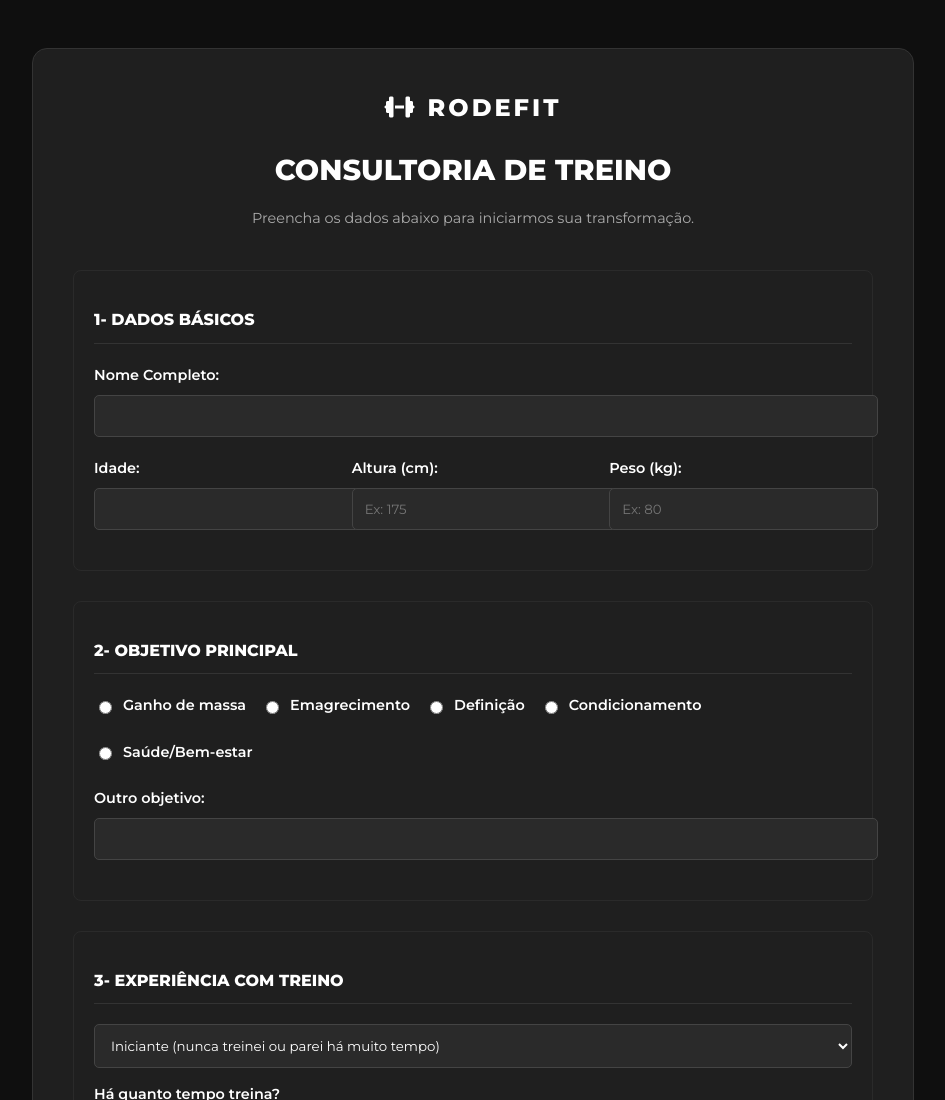
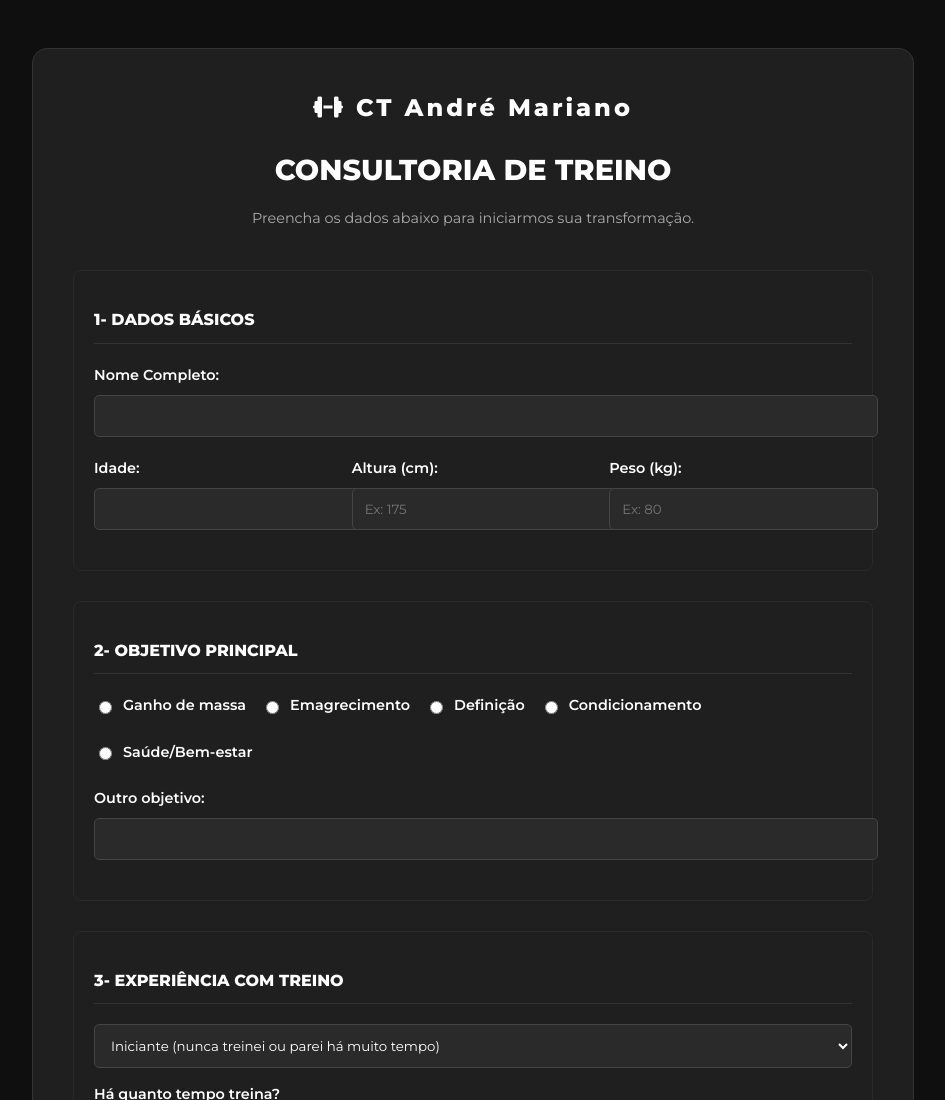
Before and after one commit to robertoseifert/rodefit, a plain HTML site: page questionario.html in a window 1280 px wide. Shown: the top 1100 px of the page, without its empty margins (167-1112 px from the left). Drawn offline with Linux system fonts and the light colour scheme.

Commit message:
Update questionario.html

```diff
--- a/questionario.html
+++ b/questionario.html
@@ -3,7 +3,7 @@
 <head>
     <meta charset="UTF-8">
     <meta name="viewport" content="width=device-width, initial-scale=1.0">
-    <title>Questionário RODEFIT - Consultoria</title>
+    <title>Questionário CT André Mariano - Consultoria</title>
     <link href="https://fonts.googleapis.com/css2?family=Montserrat:wght@300;400;600;800&display=swap" rel="stylesheet">
     <link rel="stylesheet" href="https://cdnjs.cloudflare.com/ajax/libs/font-awesome/6.4.0/css/all.min.css">
     <style>
@@ -81,7 +81,7 @@
 
 <div class="container">
     <header>
-        <span class="logo"><i class="fas fa-dumbbell"></i> RODEFIT</span>
+        <span class="logo"><i class="fas fa-dumbbell"></i> CT André Mariano</span>
         <h1>Consultoria de Treino</h1>
         <p class="subtitle">Preencha os dados abaixo para iniciarmos sua transformação.</p>
     </header>
```
